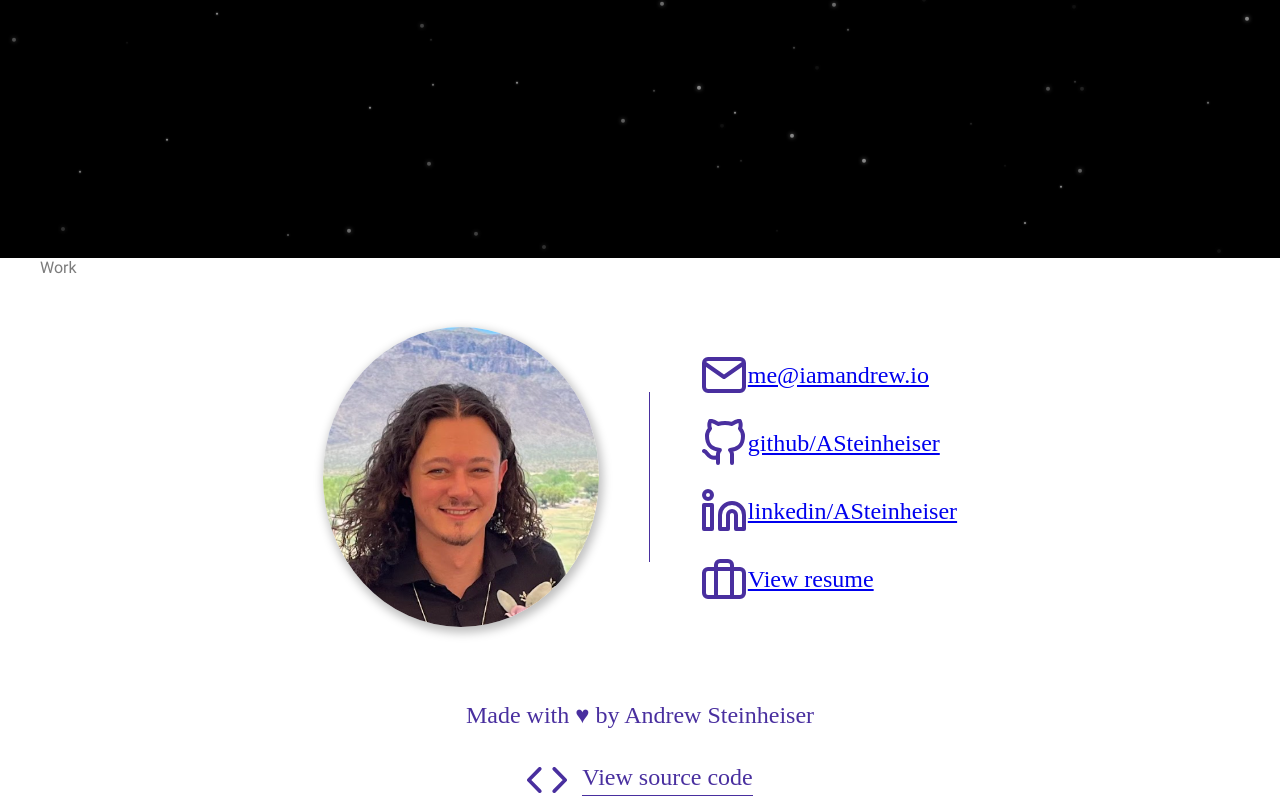
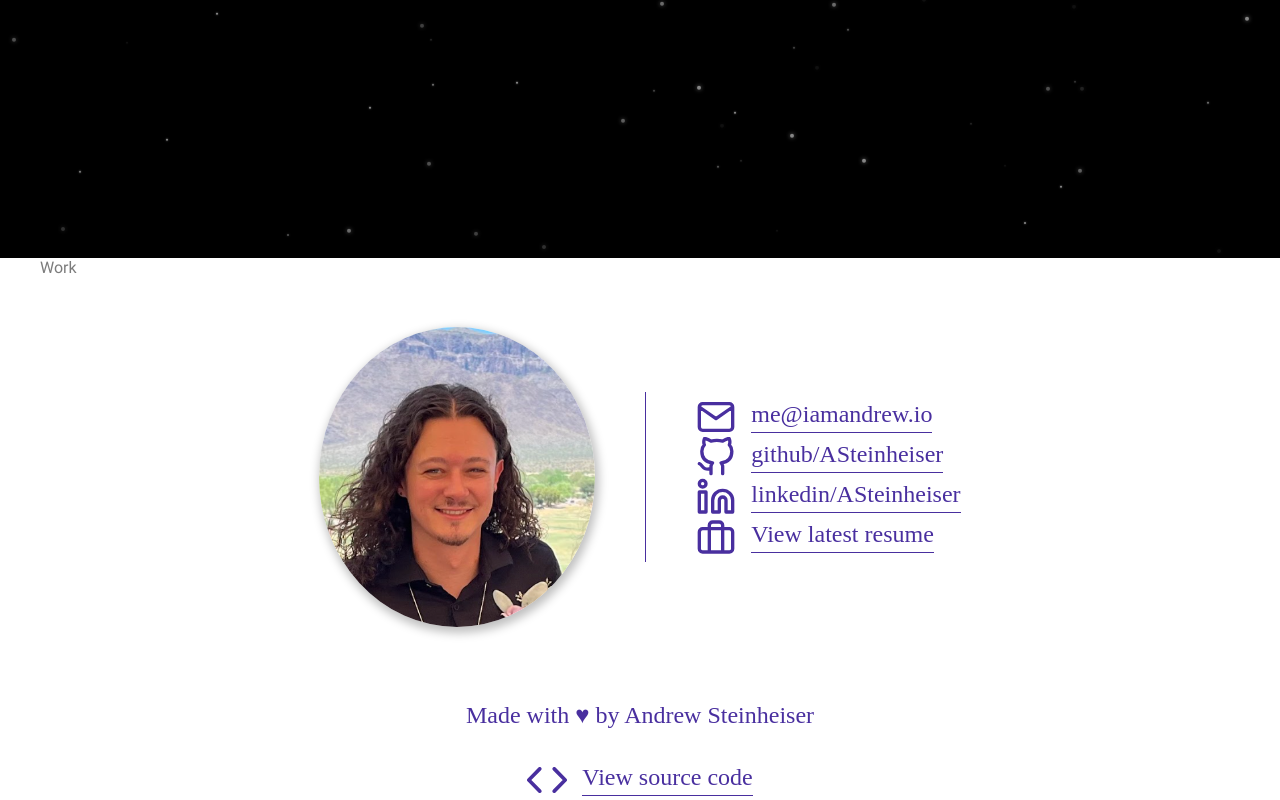
Before and after one commit to ASteinheiser/iamandrew.io, a React (Vite) app: page / in a window 1280 px wide. Shown: the part 456-1256 px from the top of the page. Built offline with nearby package versions, Linux system fonts and the light colour scheme; a web font is replaced by a local one.

Commit message:
refactor contact items to use LinkWithIcon component

```diff
--- a/src/components/Contact/contact.scss
+++ b/src/components/Contact/contact.scss
@@ -35,22 +35,5 @@
     @media(max-width: $medium) {
       margin-top: 30px;
     }
-
-    .contact-item-wrap {
-      display: flex;
-      flex-direction: row;
-      align-items: center;
-
-      margin: 10px 0 10px;
-
-      a {
-        font-size: $font-large;
-        font-family: 'Montserrat';
-
-        @media(max-width: $medium) {
-          font-size: $font-medium;
-        }
-      }
-    }
   }
 }
--- a/src/components/Contact/index.tsx
+++ b/src/components/Contact/index.tsx
@@ -1,3 +1,4 @@
+import { LinkWithIcon } from '../LinkWithIcon';
 import { useWindowSize } from '../../hooks/use-window-size';
 import ProfilePic from '../../assets/me.png';
 import Mail from '../../assets/mail.svg';
@@ -18,35 +19,30 @@ export const Contact = () => {
       {isDesktop && <div className="contact-content-divider" />}
 
       <div className="contact-content">
-        <div className="contact-item-wrap">
-          <img src={Mail} alt="email" className="icon" />
-          <a href="mailto:me@iamandrew.io">me@iamandrew.io</a>
-        </div>
-
-        <div className="contact-item-wrap">
-          <img src={GitHub} alt="github" className="icon" />
-          <a href="https://github.com/asteinheiser" target="_blank" rel="noopener noreferrer">
-            github/ASteinheiser
-          </a>
-        </div>
-
-        <div className="contact-item-wrap">
-          <img src={LinkedIn} alt="LinkedIn" className="icon" />
-          <a
-            href="https://www.linkedin.com/in/asteinheiser/"
-            target="_blank"
-            rel="noopener noreferrer"
-          >
-            linkedin/ASteinheiser
-          </a>
-        </div>
-
-        <div className="contact-item-wrap">
-          <img src={Briefcase} alt="briefcase" className="icon" />
-          <a href="/resume.pdf" target="_blank" rel="noopener noreferrer">
-            View resume
-          </a>
-        </div>
+        <LinkWithIcon
+          text="me@iamandrew.io"
+          alt="email"
+          icon={Mail}
+          href="mailto:me@iamandrew.io"
+        />
+        <LinkWithIcon
+          text="github/ASteinheiser"
+          alt="github"
+          icon={GitHub}
+          href="https://github.com/asteinheiser"
+        />
+        <LinkWithIcon
+          text="linkedin/ASteinheiser"
+          alt="linkedin"
+          icon={LinkedIn}
+          href="https://www.linkedin.com/in/asteinheiser/"
+        />
+        <LinkWithIcon
+          text="View latest resume"
+          alt="briefcase"
+          icon={Briefcase}
+          href="/resume.pdf"
+        />
       </div>
     </div>
   );
```
